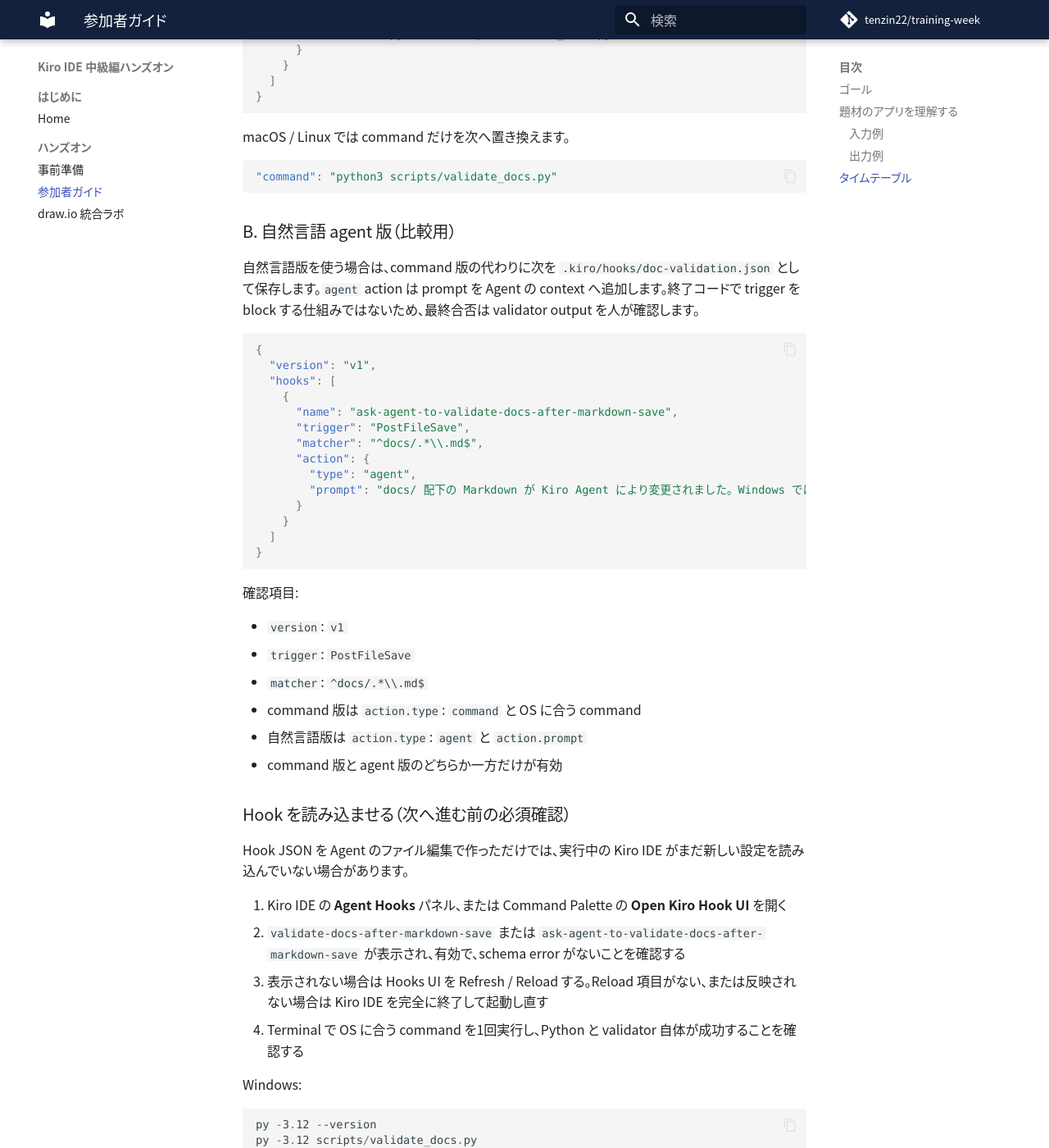
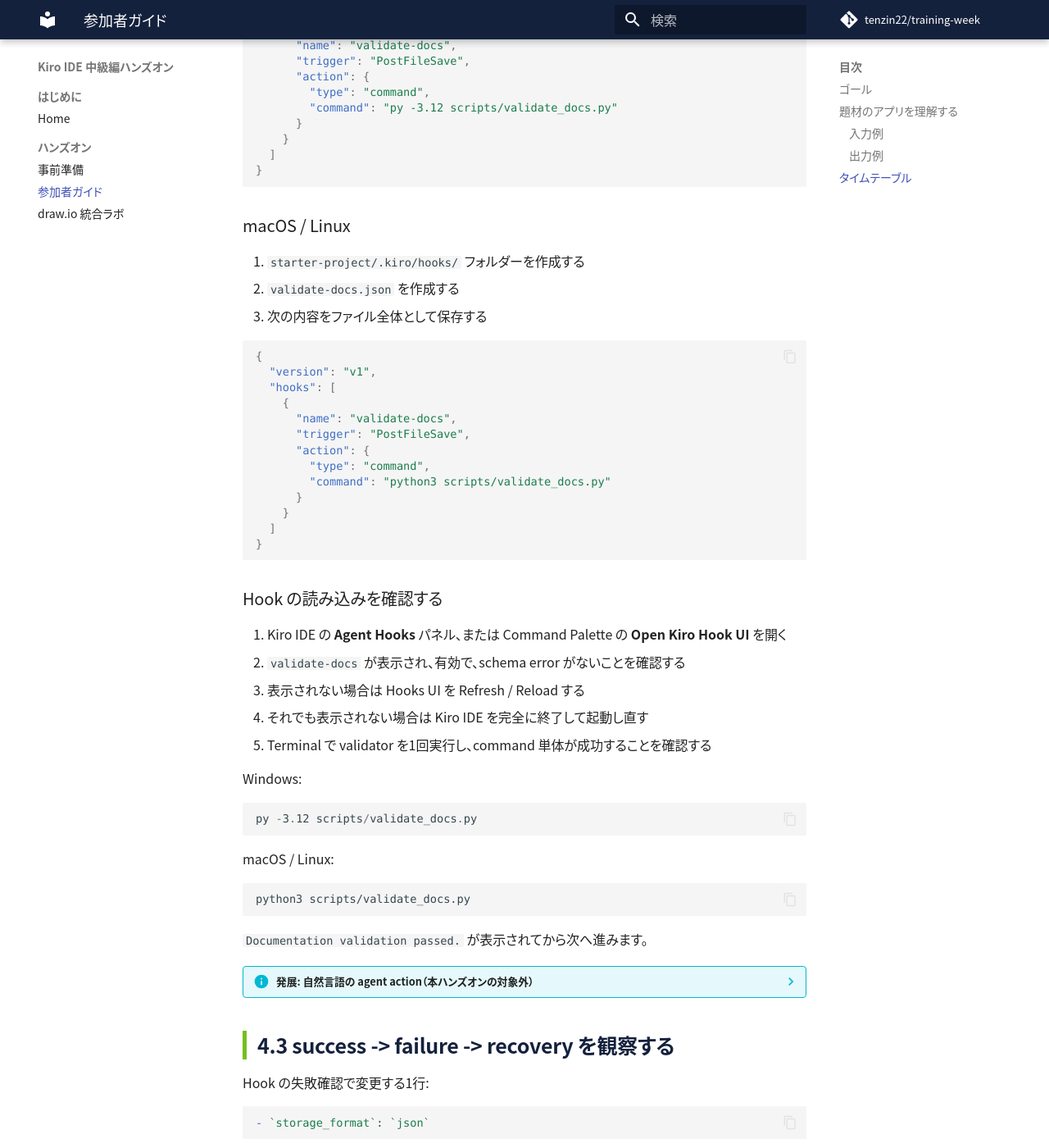
Before and after one commit to tenzin22/training-week, an MkDocs documentation site: the page built from docs/participant-guide.md, in a window 1280 px wide and 1400 px high, scrolled down 11322 px. Shown: the whole window at 82% size. Built offline with MkDocs 1.6.1 and Material for MkDocs 9.7.7, drawn with Linux system fonts in a browser that asks for light colours; comment, search, counter and statistics services are not loaded; some of the changed text lies outside the part shown.

Commit message:
fix: simplify Hook setup instructions (#11)
Co-authored-by: Nima Sherpa <nimaten@amazon.com>

````diff
--- a/docs/participant-guide.md
+++ b/docs/participant-guide.md
@@ -390,22 +390,25 @@ inclusion: manual
 
 この演習では、客観的な3つの contract を検査する validator だけを Hook で自動実行します。
 
-## 4.2 validator Hook を作る
+## 4.2 validator Hook を設定する
 
-v1 Hook の action には2種類あります。この演習では終了コードで同じ判定を返せる **command 版を推奨**します。自然言語で Agent に確認を依頼する動きも比較したい場合は **agent 版**を選びます。**同時に2つは有効化しません。**
+この演習では **command Hook を1つだけ**設定します。`matcher` は使用しません。小さな演習 project では、すべての Agent 編集後に validator を実行する方が、正規表現のエスケープや Windows の path 区切りによる問題を避けられます。
 
-### A. command 版（推奨・決定論的）
+> `PostFileSave` は、Kiro Agent がファイルを作成・変更した後に発火します。人がエディタで `Ctrl+S` / `Cmd+S` を押しただけでは発火しません。
 
-Agent Hooks から v1 `PostFileSave` Hook を作成します。Windows 参加者は次を `.kiro/hooks/doc-validation.json` として保存します。
+### Windows
+
+1. `starter-project/.kiro/hooks/` フォルダーを作成する
+2. `validate-docs.json` を作成する
+3. 次の内容をファイル全体として保存する
 
 ```json
 {
   "version": "v1",
   "hooks": [
     {
-      "name": "validate-docs-after-markdown-save",
+      "name": "validate-docs",
       "trigger": "PostFileSave",
-      "matcher": "^docs/.*\\.md$",
       "action": {
         "type": "command",
         "command": "py -3.12 scripts/validate_docs.py"
@@ -415,66 +418,68 @@ Agent Hooks から v1 `PostFileSave` Hook を作成します。Windows 参加者
 }
 ```
 
-macOS / Linux では command だけを次へ置き換えます。
+### macOS / Linux
 
-```json
-"command": "python3 scripts/validate_docs.py"
-```
-
-### B. 自然言語 agent 版（比較用）
-
-自然言語版を使う場合は、command 版の代わりに次を `.kiro/hooks/doc-validation.json` として保存します。`agent` action は prompt を Agent の context へ追加します。終了コードで trigger を block する仕組みではないため、最終合否は validator output を人が確認します。
+1. `starter-project/.kiro/hooks/` フォルダーを作成する
+2. `validate-docs.json` を作成する
+3. 次の内容をファイル全体として保存する
 
 ```json
 {
   "version": "v1",
   "hooks": [
     {
-      "name": "ask-agent-to-validate-docs-after-markdown-save",
+      "name": "validate-docs",
       "trigger": "PostFileSave",
-      "matcher": "^docs/.*\\.md$",
       "action": {
-        "type": "agent",
-        "prompt": "docs/ 配下の Markdown が Kiro Agent により変更されました。Windows では `py -3.12 scripts/validate_docs.py`、macOS / Linux では `python3 scripts/validate_docs.py` を実行し、成功または失敗と不一致項目を報告してください。ファイルは変更しないでください。"
+        "type": "command",
+        "command": "python3 scripts/validate_docs.py"
       }
     }
   ]
 }
 ```
 
-確認項目:
-
-- `version`: `v1`
-- `trigger`: `PostFileSave`
-- `matcher`: `^docs/.*\\.md$`
-- command 版は `action.type`: `command` と OS に合う command
-- 自然言語版は `action.type`: `agent` と `action.prompt`
-- command 版と agent 版のどちらか一方だけが有効
-
-### Hook を読み込ませる（次へ進む前の必須確認）
-
-Hook JSON を Agent のファイル編集で作っただけでは、実行中の Kiro IDE がまだ新しい設定を読み込んでいない場合があります。
+### Hook の読み込みを確認する
 
 1. Kiro IDE の **Agent Hooks** パネル、または Command Palette の **Open Kiro Hook UI** を開く
-2. `validate-docs-after-markdown-save` または `ask-agent-to-validate-docs-after-markdown-save` が表示され、有効で、schema error がないことを確認する
-3. 表示されない場合は Hooks UI を Refresh / Reload する。Reload 項目がない、または反映されない場合は Kiro IDE を完全に終了して起動し直す
-4. Terminal で OS に合う command を1回実行し、Python と validator 自体が成功することを確認する
+2. `validate-docs` が表示され、有効で、schema error がないことを確認する
+3. 表示されない場合は Hooks UI を Refresh / Reload する
+4. それでも表示されない場合は Kiro IDE を完全に終了して起動し直す
+5. Terminal で validator を1回実行し、command 単体が成功することを確認する
 
 Windows:
 
 ```powershell
-py -3.12 --version
 py -3.12 scripts/validate_docs.py
 ```
 
 macOS / Linux:
 
 ```bash
-python3 --version
 python3 scripts/validate_docs.py
 ```
 
-Hook が UI に表示され、validator 単体が成功するまで 4.3 へ進みません。
+`Documentation validation passed.` が表示されてから次へ進みます。
+
+??? info "発展: 自然言語の agent action（本ハンズオンの対象外）"
+    `action.type` を `agent` にすると、command の代わりに自然言語 prompt を Agent へ渡せます。ただし、終了コードで検証結果を直接確認できる command Hook の方が、この演習には適しています。
+
+    ```json
+    {
+      "version": "v1",
+      "hooks": [
+        {
+          "name": "ask-agent-to-validate-docs",
+          "trigger": "PostFileSave",
+          "action": {
+            "type": "agent",
+            "prompt": "ドキュメント変更後に scripts/validate_docs.py を実行し、結果を報告してください。ファイルは変更しないでください。"
+          }
+        }
+      ]
+    }
+    ```
 
 ## 4.3 success -> failure -> recovery を観察する
 
````
